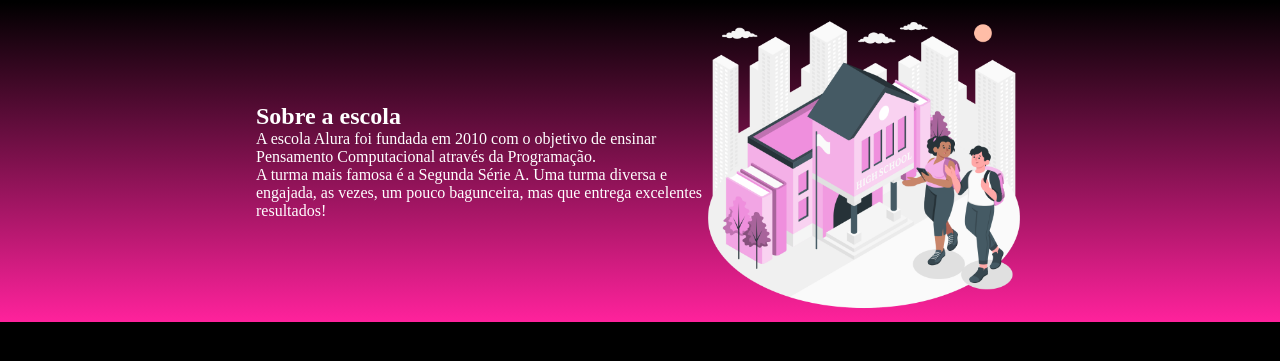
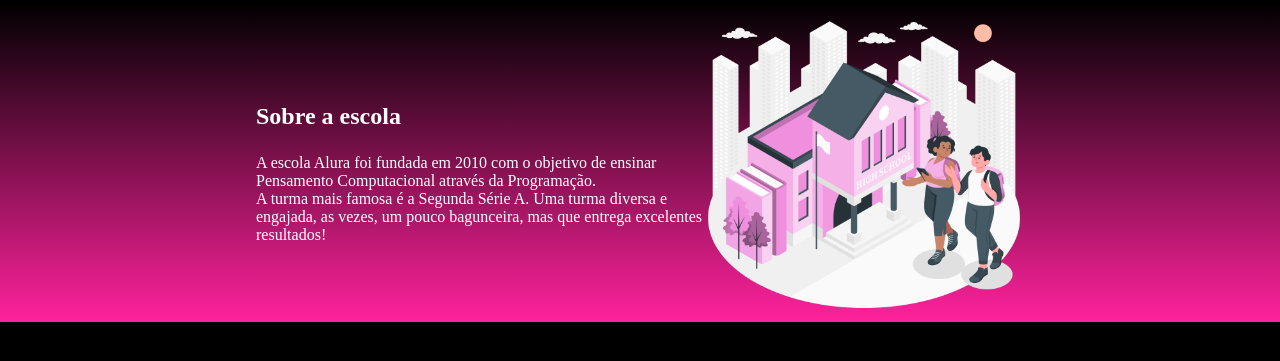
Before and after one commit to analeticia08/alura-start, a plain HTML site: page index.html in a window 1280 px wide. Shown: the part 117-478 px from the top of the page. Drawn offline with Linux system fonts and the light colour scheme.

Commit message:
Add files via upload

```diff
--- a/style.css
+++ b/style.css
@@ -39,6 +39,6 @@ body{
     width: 35%;
 }
 
-escola.titulo{
+.escola-titulo{
     padding: 24px 0;
 }
```
